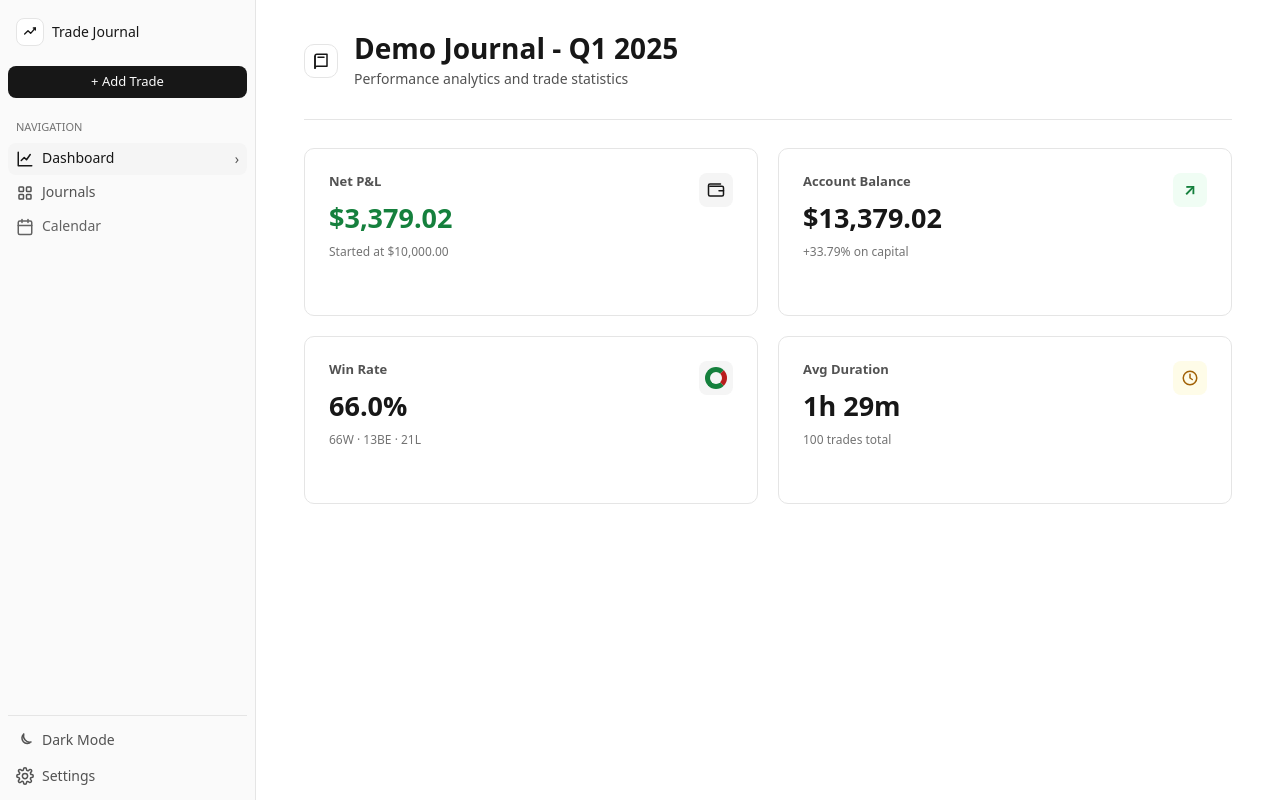
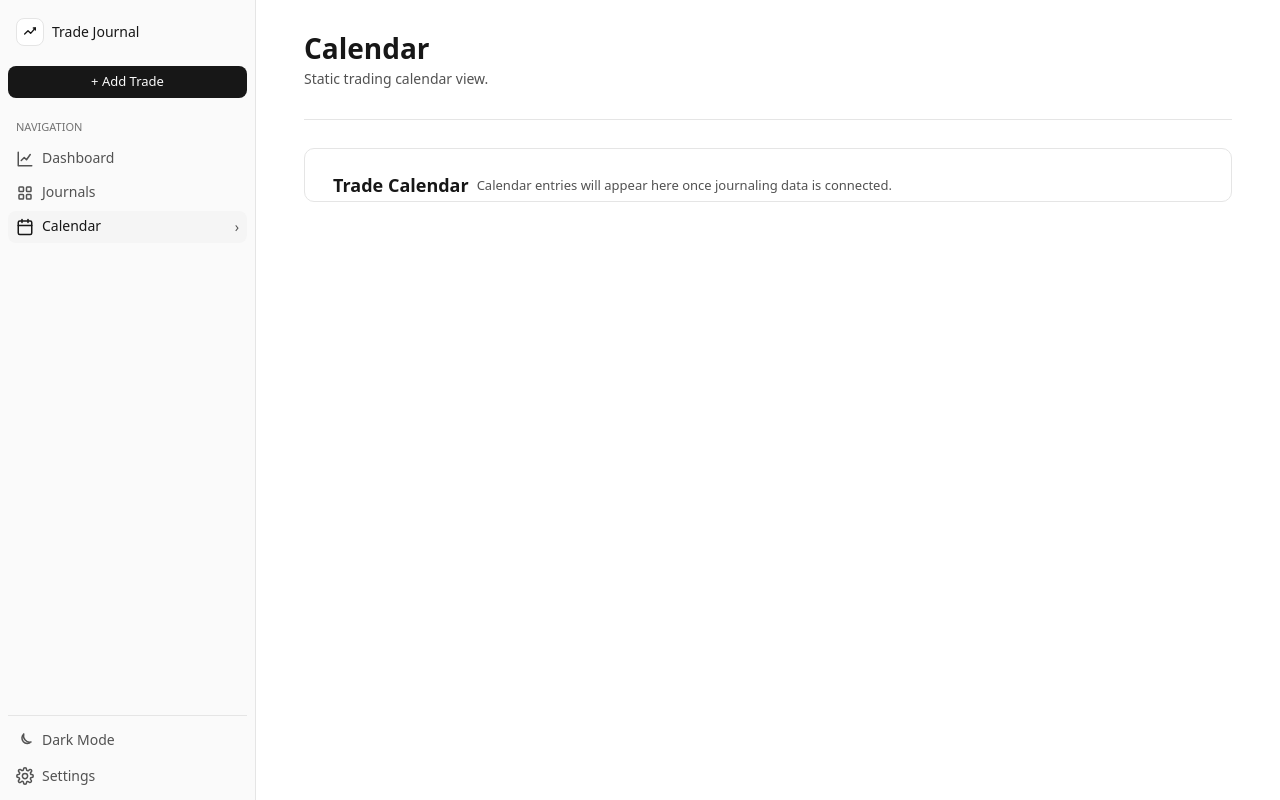
Before and after one commit to jboodhun/trading-journal, a React (Vite) app: page /calendar in a window 1280 px wide. Built offline with nearby package versions, Linux system fonts and the light colour scheme.

Commit message:
chore: cleanup inactive pages

```diff
--- a/src/app/App.tsx
+++ b/src/app/App.tsx
@@ -1,16 +1,43 @@
 import { useEffect, useState } from 'react'
+import { Navigate, Route, Routes, useLocation, useNavigate } from 'react-router-dom'
 
 import { AppShell } from 'layouts/AppShell'
+import { CalendarPage } from 'pages/CalendarPage'
 import { DashboardPage } from 'pages/DashboardPage'
 import { JournalsPage } from 'pages/JournalsPage'
 import { SettingsPage } from 'pages/SettingsPage'
 
-export type AppView = 'dashboard' | 'journals' | 'settings'
+export type AppView = 'dashboard' | 'journals' | 'calendar' | 'settings'
 export type ThemeMode = 'light' | 'dark'
 
+const viewPaths: Record<AppView, string> = {
+  dashboard: '/dashboard',
+  journals: '/journals',
+  calendar: '/calendar',
+  settings: '/settings',
+}
+
+function getActiveView(pathname: string): AppView {
+  if (pathname.startsWith('/journals')) {
+    return 'journals'
+  }
+
+  if (pathname.startsWith('/calendar')) {
+    return 'calendar'
+  }
+
+  if (pathname.startsWith('/settings')) {
+    return 'settings'
+  }
+
+  return 'dashboard'
+}
+
 export function App() {
-  const [activeView, setActiveView] = useState<AppView>('dashboard')
+  const location = useLocation()
+  const navigate = useNavigate()
   const [theme, setTheme] = useState<ThemeMode>('light')
+  const activeView = getActiveView(location.pathname)
 
   useEffect(() => {
     document.documentElement.dataset.theme = theme
@@ -19,16 +46,21 @@ export function App() {
   return (
     <AppShell.Provider
       activeView={activeView}
-      onViewChange={setActiveView}
+      onViewChange={(view) => navigate(viewPaths[view])}
       theme={theme}
       onThemeChange={setTheme}
     >
       <AppShell.Frame>
         <AppShell.Sidebar />
         <AppShell.Main>
-          {activeView === 'dashboard' ? <DashboardPage /> : null}
-          {activeView === 'journals' ? <JournalsPage /> : null}
-          {activeView === 'settings' ? <SettingsPage onThemeChange={setTheme} theme={theme} /> : null}
+          <Routes>
+            <Route element={<Navigate replace to="/dashboard" />} path="/" />
+            <Route element={<DashboardPage />} path="/dashboard" />
+            <Route element={<JournalsPage />} path="/journals" />
+            <Route element={<CalendarPage />} path="/calendar" />
+            <Route element={<SettingsPage onThemeChange={setTheme} theme={theme} />} path="/settings" />
+            <Route element={<Navigate replace to="/dashboard" />} path="*" />
+          </Routes>
         </AppShell.Main>
       </AppShell.Frame>
     </AppShell.Provider>
--- a/src/layouts/AppShell.tsx
+++ b/src/layouts/AppShell.tsx
@@ -19,7 +19,7 @@ type AppShellProviderProps = AppShellContextValue & {
 
 type NavItem = {
   label: string
-  view?: AppView
+  view: AppView
   icon: ReactNode
 }
 
@@ -28,7 +28,7 @@ const AppShellContext = createContext<AppShellContextValue | null>(null)
 const navItems: NavItem[] = [
   { label: 'Dashboard', view: 'dashboard', icon: <ChartIcon /> },
   { label: 'Journals', view: 'journals', icon: <GridIcon /> },
-  { label: 'Calendar', icon: <CalendarIcon /> },
+  { label: 'Calendar', view: 'calendar', icon: <CalendarIcon /> },
 ]
 
 function useAppShell() {
@@ -78,13 +78,8 @@ function Sidebar() {
         {navItems.map((item) => (
           <button
             className={`nav-item ${item.view === activeView ? 'is-active' : ''}`}
-            disabled={!item.view}
             key={item.label}
-            onClick={() => {
-              if (item.view) {
-                onViewChange(item.view)
-              }
-            }}
+            onClick={() => onViewChange(item.view)}
             type="button"
           >
             {item.icon}
--- a/src/main.tsx
+++ b/src/main.tsx
@@ -1,11 +1,14 @@
 import { StrictMode } from 'react'
 import { createRoot } from 'react-dom/client'
+import { BrowserRouter } from 'react-router-dom'
 
 import { App } from 'app/App'
 import 'styles/global.css'
 
 createRoot(document.getElementById('root')!).render(
   <StrictMode>
-    <App />
+    <BrowserRouter>
+      <App />
+    </BrowserRouter>
   </StrictMode>,
 )
--- /dev/null
+++ b/src/pages/CalendarPage.tsx
@@ -0,0 +1,21 @@
+import { Card } from 'components/ui'
+
+export function CalendarPage() {
+  return (
+    <div className="page-stack">
+      <header className="section-header">
+        <div>
+          <h1>Calendar</h1>
+          <p>Static trading calendar view.</p>
+        </div>
+      </header>
+
+      <Card.Root className="empty-state-card">
+        <Card.Header>
+          <h2>Trade Calendar</h2>
+          <p>Calendar entries will appear here once journaling data is connected.</p>
+        </Card.Header>
+      </Card.Root>
+    </div>
+  )
+}
```
